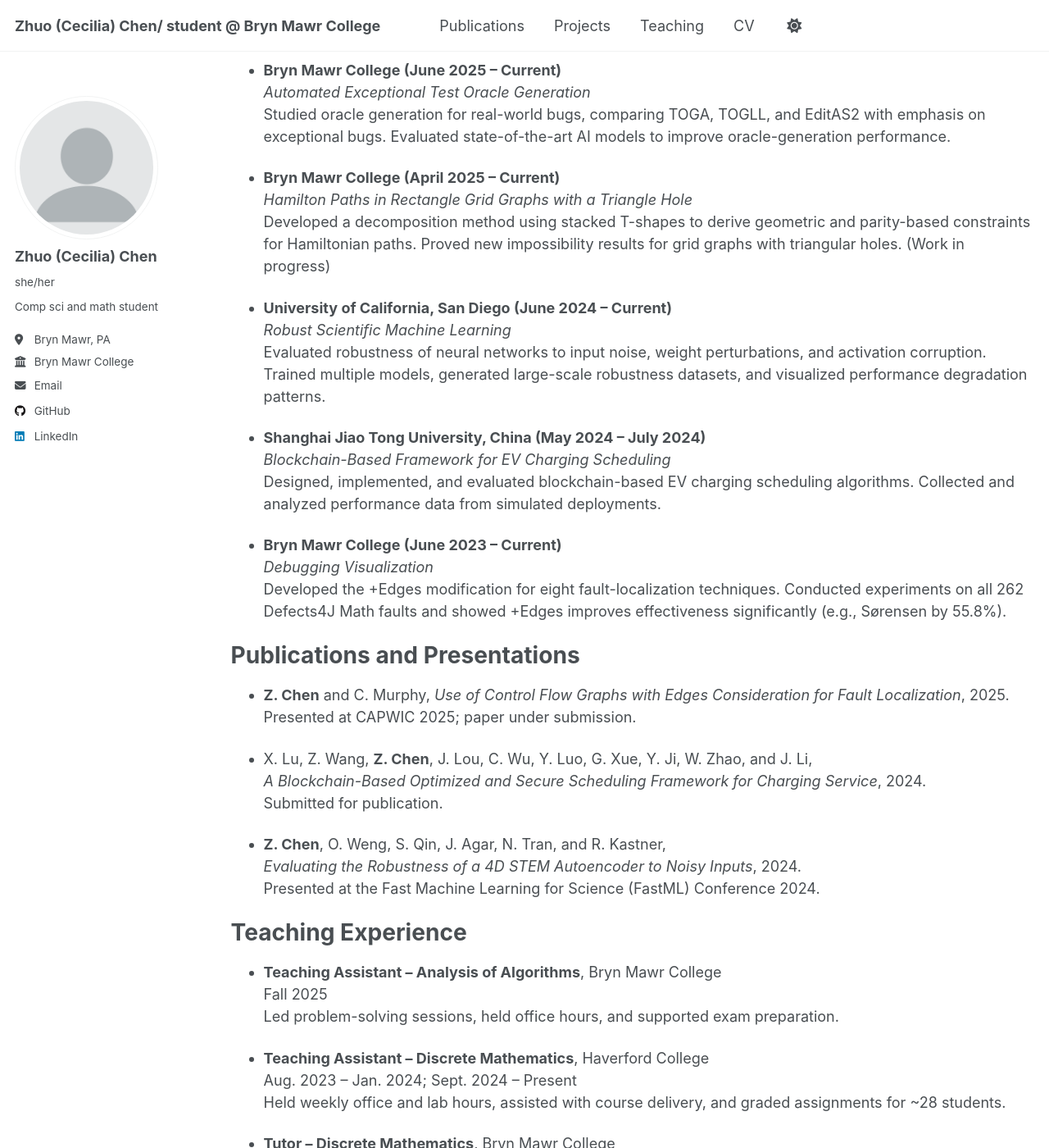
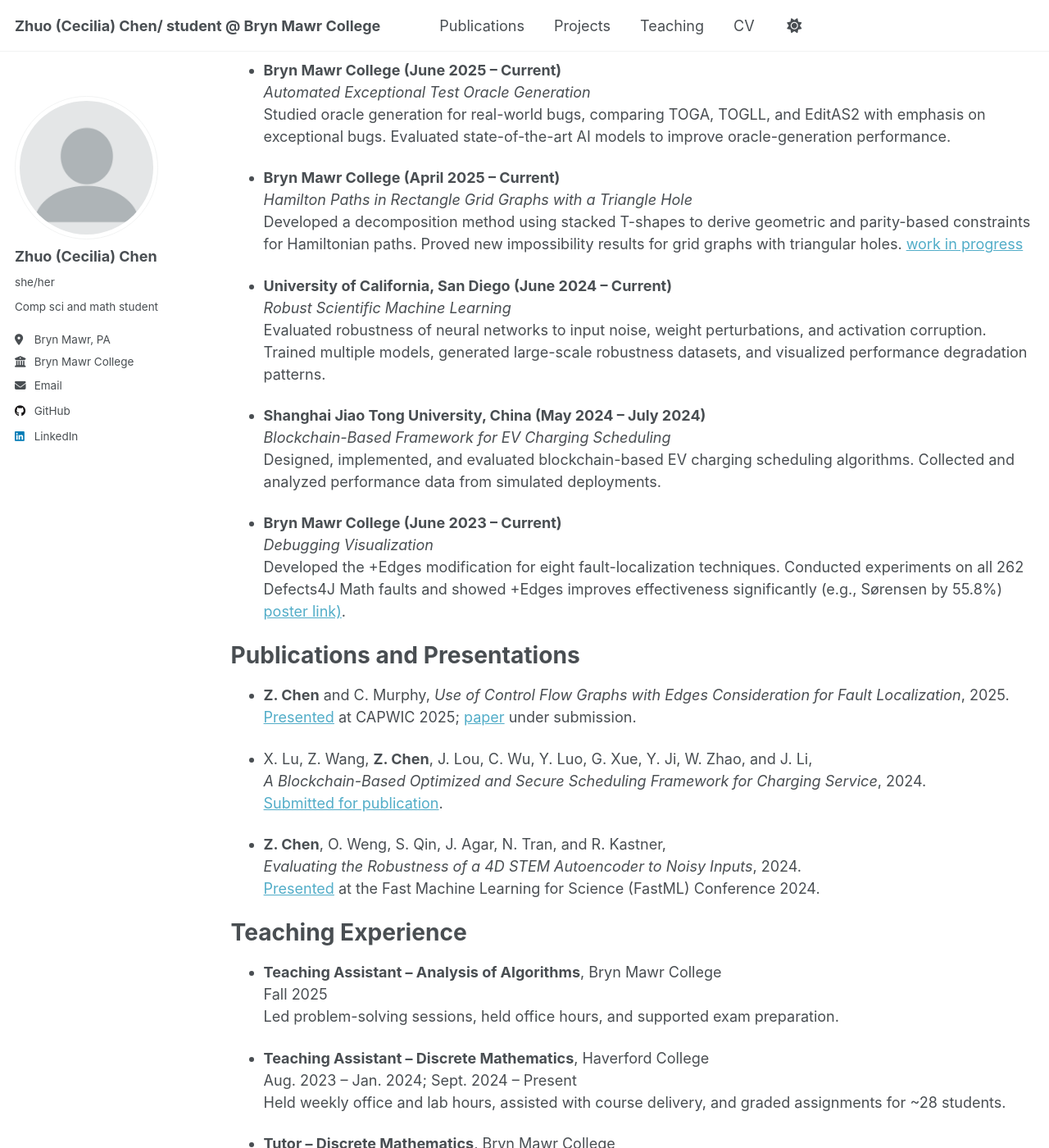
Before and after one commit to Cecilia7717/Cecilia7717.github.io, a Jekyll site: the page built from _pages/cv.md, in a window 1280 px wide and 1400 px high, scrolled down 407 px. Shown: the whole window at 82% size. Built offline with Jekyll 4.4.1, drawn with Linux system fonts in a browser that asks for light colours.

Commit message:
Update cv.md

```diff
--- a/_pages/cv.md
+++ b/_pages/cv.md
@@ -24,7 +24,7 @@ Research Experience
 
 * **Bryn Mawr College (April 2025 – Current)**
   *Hamilton Paths in Rectangle Grid Graphs with a Triangle Hole*
-  Developed a decomposition method using stacked T-shapes to derive geometric and parity-based constraints for Hamiltonian paths. Proved new impossibility results for grid graphs with triangular holes. (Work in progress)
+  Developed a decomposition method using stacked T-shapes to derive geometric and parity-based constraints for Hamiltonian paths. Proved new impossibility results for grid graphs with triangular holes. [work in progress](https://drive.google.com/drive/folders/1eQ3JmxCp4YJ81ee8tN6r7MWTS41Eh_W_?usp=sharing)
 
 * **University of California, San Diego (June 2024 – Current)**
   *Robust Scientific Machine Learning*
@@ -36,20 +36,20 @@ Research Experience
 
 * **Bryn Mawr College (June 2023 – Current)**
   *Debugging Visualization*
-  Developed the +Edges modification for eight fault-localization techniques. Conducted experiments on all 262 Defects4J Math faults and showed +Edges improves effectiveness significantly (e.g., Sørensen by 55.8%).
+  Developed the +Edges modification for eight fault-localization techniques. Conducted experiments on all 262 Defects4J Math faults and showed +Edges improves effectiveness significantly (e.g., Sørensen by 55.8%) [poster link)](https://docs.google.com/presentation/d/1LZ2EgV_lqLbS8wx5NqixEVyxUps52iTo/edit#slide=id.p1).
 
 Publications and Presentations
 ======
 * **Z. Chen** and C. Murphy, *Use of Control Flow Graphs with Edges Consideration for Fault Localization*, 2025.
-  Presented at CAPWIC 2025; paper under submission.
+  [Presented](https://docs.google.com/presentation/d/1toRL_pa7pfW-DxZ7XradW-U3hA-T6a9H2V3nYNxxH3s/edit?usp=sharing) at CAPWIC 2025; [paper](https://drive.google.com/file/d/15MdaWIrjYIrXM-MjFPcPgFwtEJpHCn1P/view?usp=sharing) under submission.
 
 * X. Lu, Z. Wang, **Z. Chen**, J. Lou, C. Wu, Y. Luo, G. Xue, Y. Ji, W. Zhao, and J. Li,
   *A Blockchain-Based Optimized and Secure Scheduling Framework for Charging Service*, 2024.
-  Submitted for publication.
+  [Submitted for publication](https://drive.google.com/file/d/1eTbsSt1aYnCLtrHJAfQCA5acfrg9hl4W/view?usp=sharing).
 
 * **Z. Chen**, O. Weng, S. Qin, J. Agar, N. Tran, and R. Kastner,
   *Evaluating the Robustness of a 4D STEM Autoencoder to Noisy Inputs*, 2024.
-  Presented at the Fast Machine Learning for Science (FastML) Conference 2024.
+  [Presented](https://drive.google.com/file/d/1BvxHy5P_XtLvfWefzBc4CIoXTETmH6gM/view?usp=sharing) at the Fast Machine Learning for Science (FastML) Conference 2024.
 
 Teaching Experience
 ======
```
